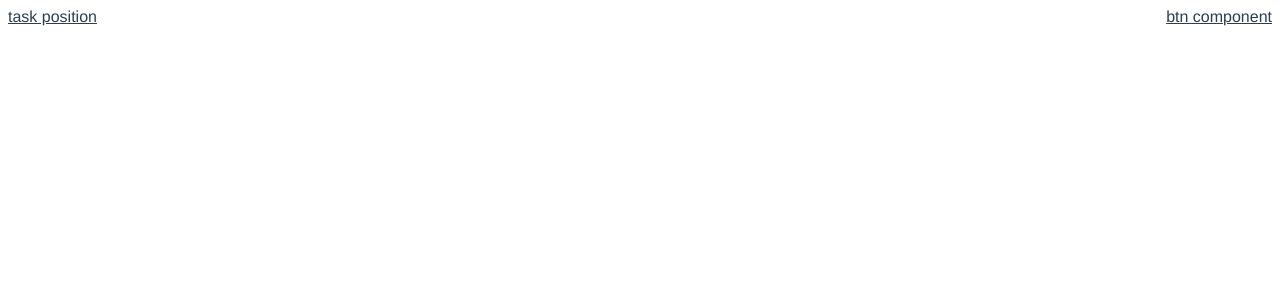
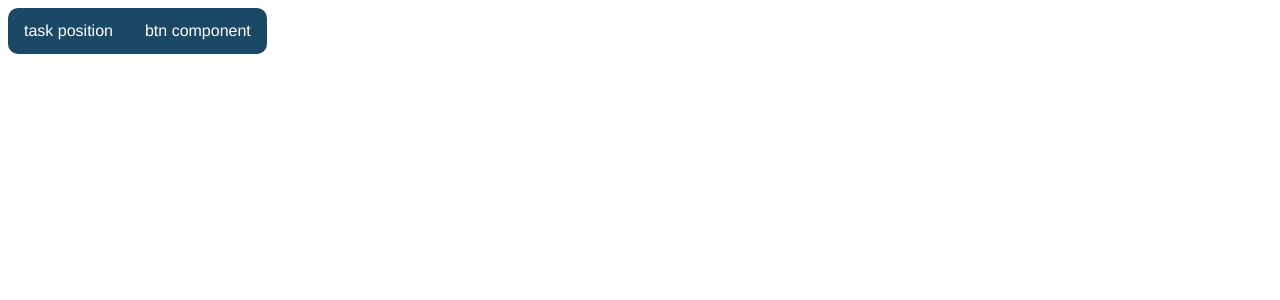
Before and after one commit to YosraFeili/dynamicBtn, a Vue app: page / in a window 1280 px wide. Shown: the top 300 px of the page. Built offline with nearby package versions, Linux system fonts and the light colour scheme.

Commit message:
add navigation bar to home page

```diff
--- a/src/views/HomeView.vue
+++ b/src/views/HomeView.vue
@@ -1,7 +1,13 @@
 <template>
   <div class="home">
-    <router-link :to="{name:'position'}">task position</router-link>
-    <router-link :to="{name:'page-btn'}"> btn component</router-link>
+    <ul>
+      <li>
+        <router-link :to="{name:'position'}">task position</router-link>
+      </li>
+      <li>
+        <router-link :to="{name:'page-btn'}"> btn component</router-link>
+      </li>
+    </ul>
   </div>
 </template>
 
@@ -16,7 +22,28 @@ export default {
   display: flex;
   justify-content: space-between;
 }
-a{
-  color: #2c3e50;
+ul{
+  display: flex;
+  justify-content: start;
+  list-style-type: none;
+  margin: 0;
+  padding: 0;
+  overflow: hidden;
+  background-color: #1b4965;
+  border-radius: 10px;
+}
+li a{
+  display: block;
+  color: white;
+  text-align: center;
+  padding: 14px 16px;
+  text-decoration: none;
+}
+li :hover{
+  background-color: #cae9ff;
+  color: #1b4965;
+}
+li :active{
+  background-color: #cae9ff;
 }
 </style>
```
